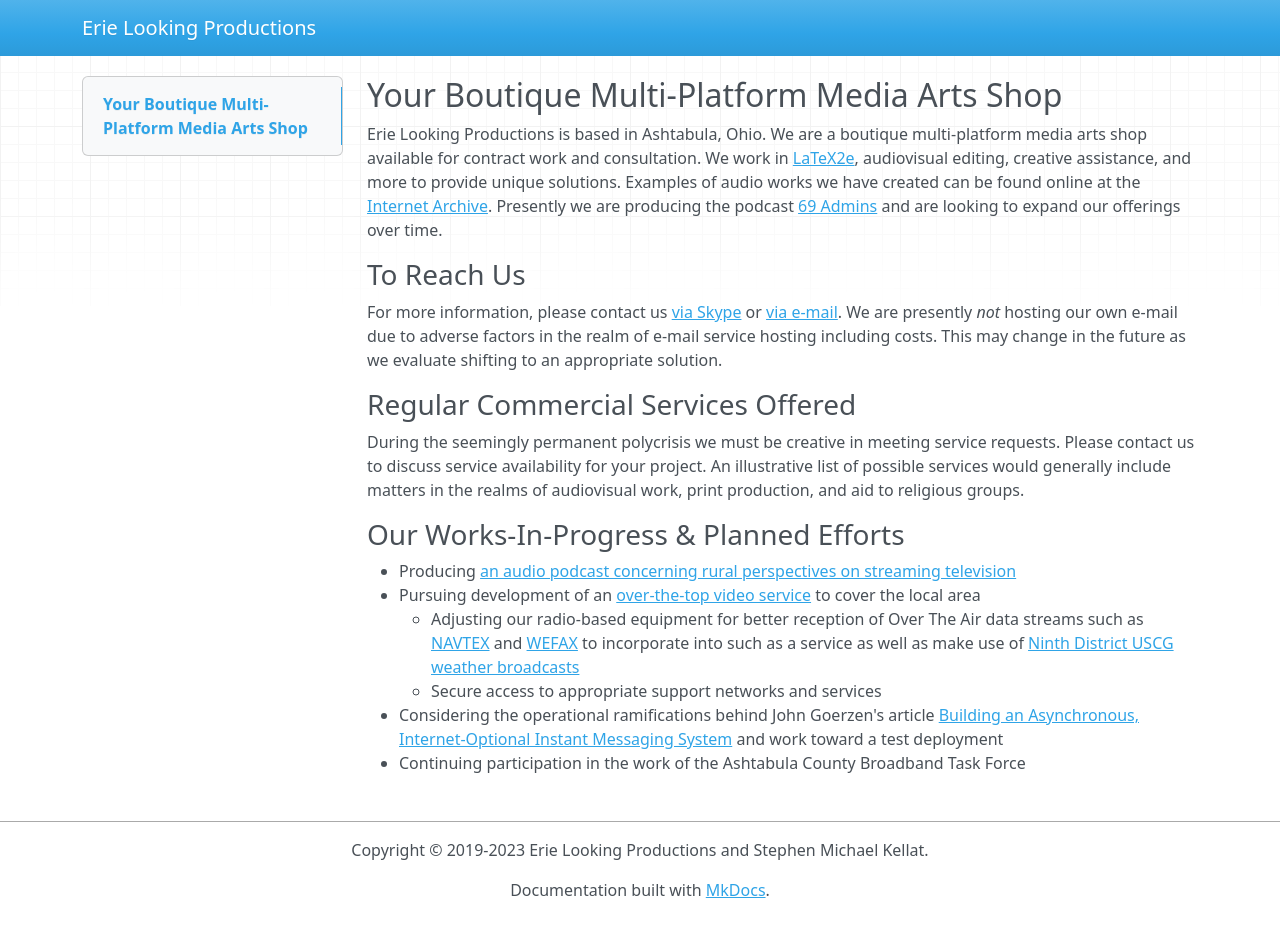
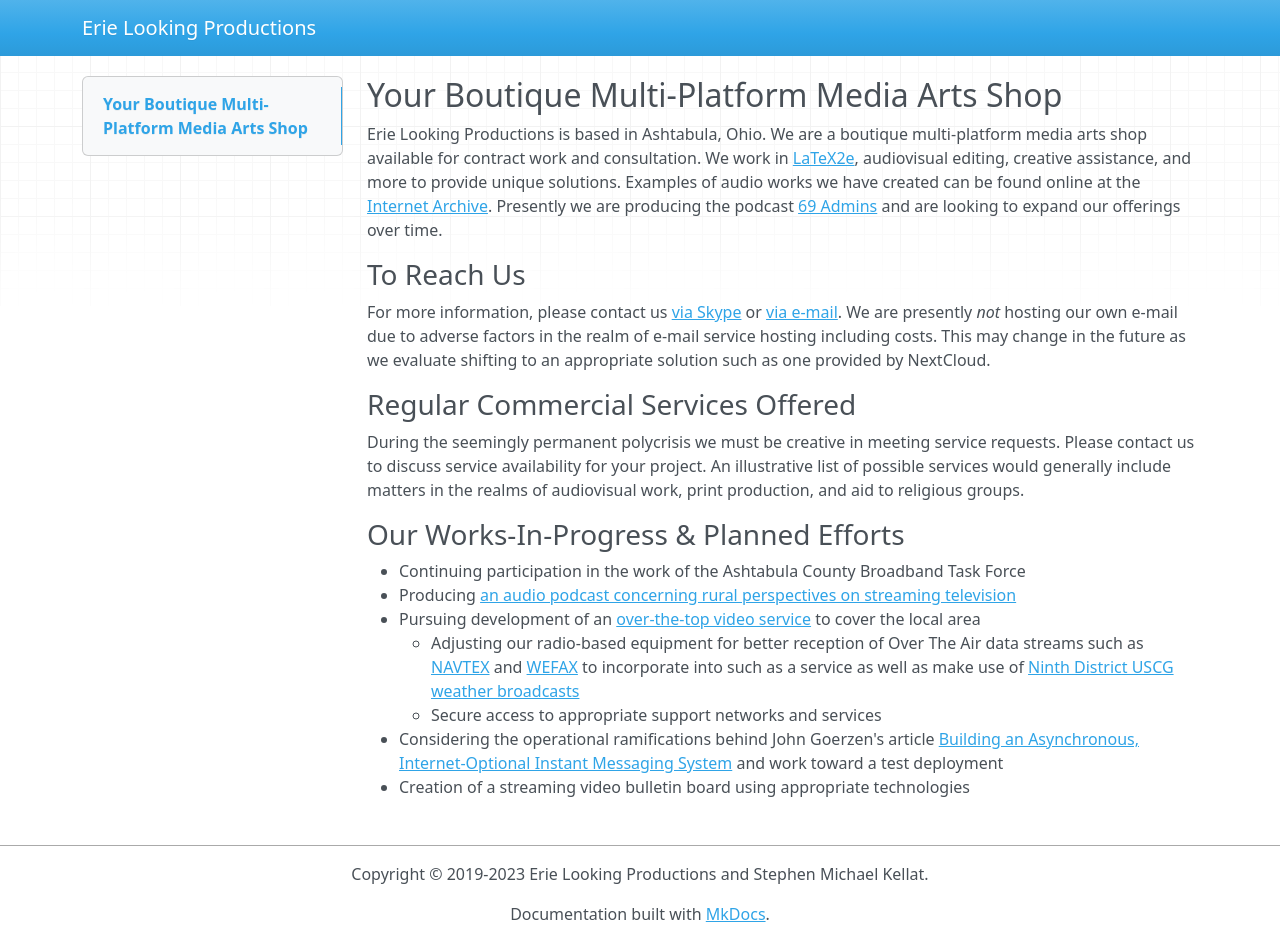
Before and after one commit to skellat/mkdocs-cms, an MkDocs documentation site: the page built from docs/index.md, in a window 1280 px wide and 942 px high. Built offline with MkDocs 1.6.1, drawn with Linux system fonts in a browser that asks for light colours; nearby versions of some CDN libraries.

Commit message:
Minor updates
Signed-off-by: Stephen Michael Kellat <1001736+skellat@users.noreply.github.com>

```diff
--- a/docs/index.md
+++ b/docs/index.md
@@ -4,7 +4,7 @@
 
 ### To Reach Us
 
-For more information, please contact us <a href="skype:stephen.michael.kellat?chat">via Skype</a> or <a href="mailto:ashtabulaecv197@gmail.com">via e-mail</A>.  We are presently *not* hosting our own e-mail due to adverse factors in the realm of e-mail service hosting including costs.  This may change in the future as we evaluate shifting to an appropriate solution.
+For more information, please contact us <a href="skype:stephen.michael.kellat?chat">via Skype</a> or <a href="mailto:ashtabulaecv197@gmail.com">via e-mail</A>.  We are presently *not* hosting our own e-mail due to adverse factors in the realm of e-mail service hosting including costs.  This may change in the future as we evaluate shifting to an appropriate solution such as one provided by NextCloud.
 
 ### Regular Commercial Services Offered
 
@@ -12,9 +12,10 @@
 
 ### Our Works-In-Progress & Planned Efforts
 
+* Continuing participation in the work of the Ashtabula County Broadband Task Force
 * Producing [an audio podcast concerning rural perspectives on streaming television](https://69admins.com/)
 * Pursuing development of an [over-the-top video service](https://en.wikipedia.org/w/index.php?title=Over-the-top_media_service&oldid=1110776742) to cover the local area
     * Adjusting our radio-based equipment for better reception of Over The Air data streams such as [NAVTEX](https://en.wikipedia.org/wiki/NAVTEX) and [WEFAX](https://en.wikipedia.org/wiki/Radiofax#Weatherfax) to incorporate into such as a service as well as make use of [Ninth District USCG weather broadcasts](https://www.weather.gov/marine/uscg_broadcasts)
     * Secure access to appropriate support networks and services
 * Considering the operational ramifications behind John Goerzen's article [Building an Asynchronous, Internet-Optional Instant Messaging System](https://www.complete.org/building-an-asynchronous-internet-optional-instant-messaging-system/) and work toward a test deployment
-* Continuing participation in the work of the Ashtabula County Broadband Task Force
+* Creation of a streaming video bulletin board using appropriate technologies
--- a/mkdocs.yml
+++ b/mkdocs.yml
@@ -1,7 +1,7 @@
 site_name: Erie Looking Productions
 theme: mkdocs
 site_url: https://erielookingproductions.info/
-site_description: The main public website of Erie Looking Productions
+site_description: The primary public website of Erie Looking Productions
 site_author: Stephen Michael Kellat
 copyright: Copyright © 2019-2023 Erie Looking Productions and Stephen Michael Kellat.
 plugins: []
```
Also changed, not shown: README.md (+1 -1 lines).
